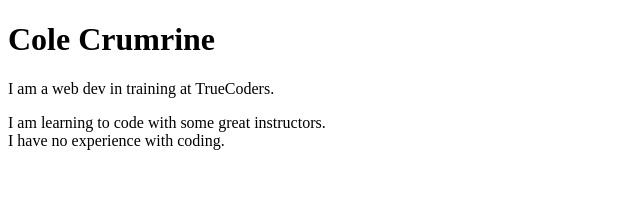
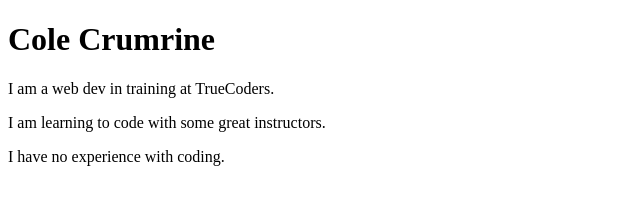
Before and after one commit to colecrum26/htmlpractice, a plain HTML site: page index.html in a window 1280 px wide. Shown: the whole page, without its empty margins (0-640 px from the left). Drawn offline with Linux system fonts and the light colour scheme.

Commit message:
tried to add a footer again

```diff
--- a/index.html
+++ b/index.html
@@ -13,5 +13,5 @@
     </div>
 </body>
 <aside>I am learning to code with some great instructors.</aside>
-<footer>I have no experience with coding.</footer>
+<footer> <p>I have no experience with coding.</p></footer>
 </html>
```
